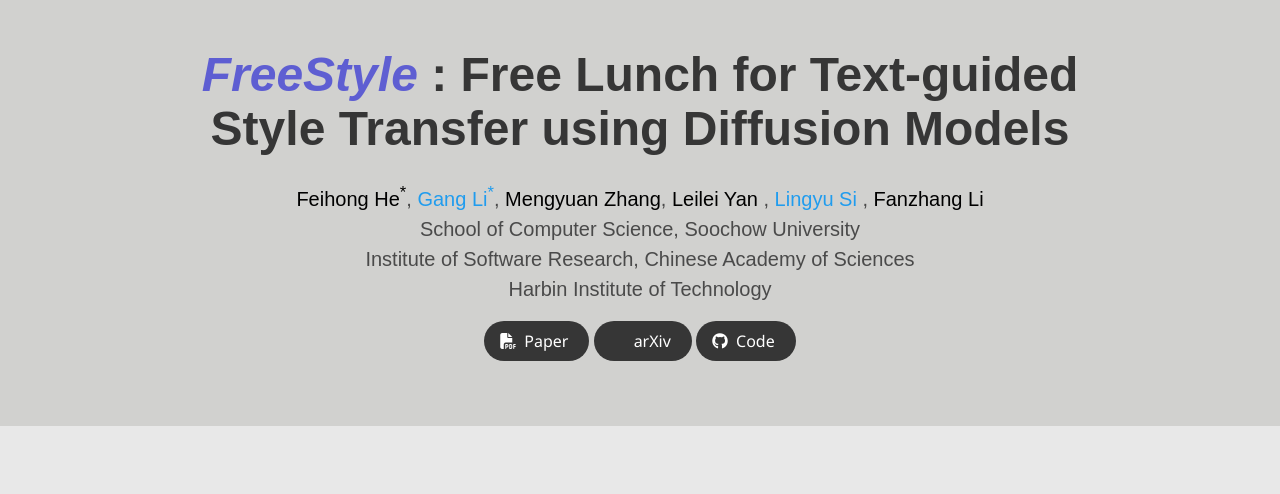
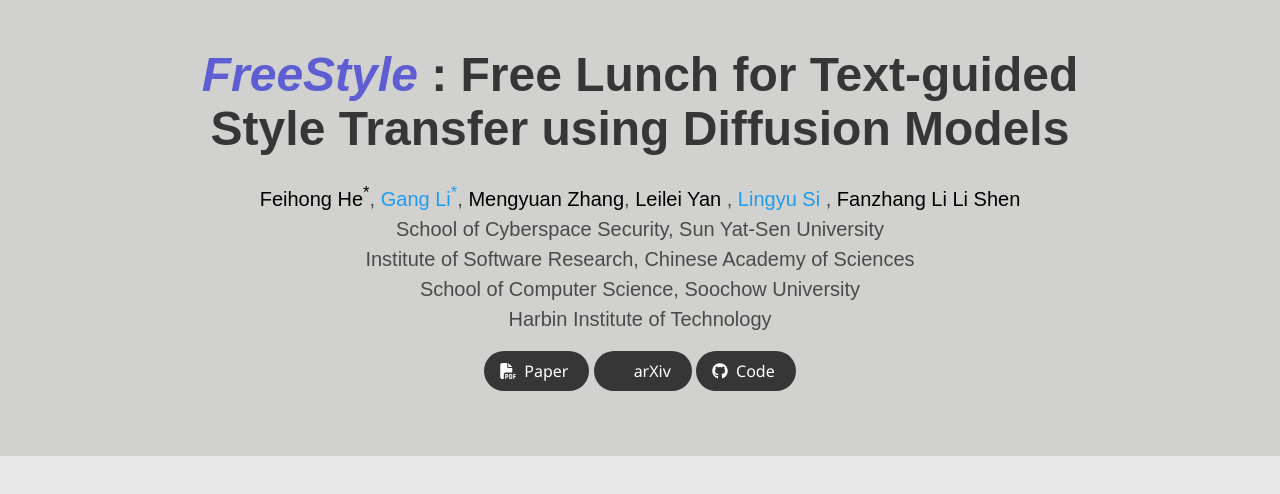
Before and after one commit to FreeStyleFreeLunch/FreeStyleFreeLunch.github.io, a plain HTML site: page index.html in a window 1280 px wide. Shown: the top 494 px of the page. Drawn offline with nearby package versions, Linux system fonts and the light colour scheme; a script that the page names is missing; some icons are missing; files whose address does not match are found by name; a web font is replaced by a local one.

Commit message:
Update index.html

```diff
--- a/index.html
+++ b/index.html
@@ -86,13 +86,19 @@
             <span class="author-block">
               <a href=""><font color="black">Fanzhang Li</font></a><sup></sup>
             </span>
+            <span class="author-block">
+              <a href=""><font color="black">Li Shen</font></a><sup></sup>
+            </span>
           </div>
 
           <div class="is-size-5 publication-authors">
-            <span class="author-block">School of Computer Science, Soochow University
+            <span class="author-block">School of Cyberspace Security, Sun Yat-Sen University
           </div>
           <div class="is-size-5 publication-authors">
             <span class="author-block">Institute of Software Research, Chinese Academy of Sciences
+          </div>
+          <div class="is-size-5 publication-authors">
+            <span class="author-block">School of Computer Science, Soochow University
           </div>
           <div class="is-size-5 publication-authors">
             <span class="author-block">Harbin Institute of Technology
```
